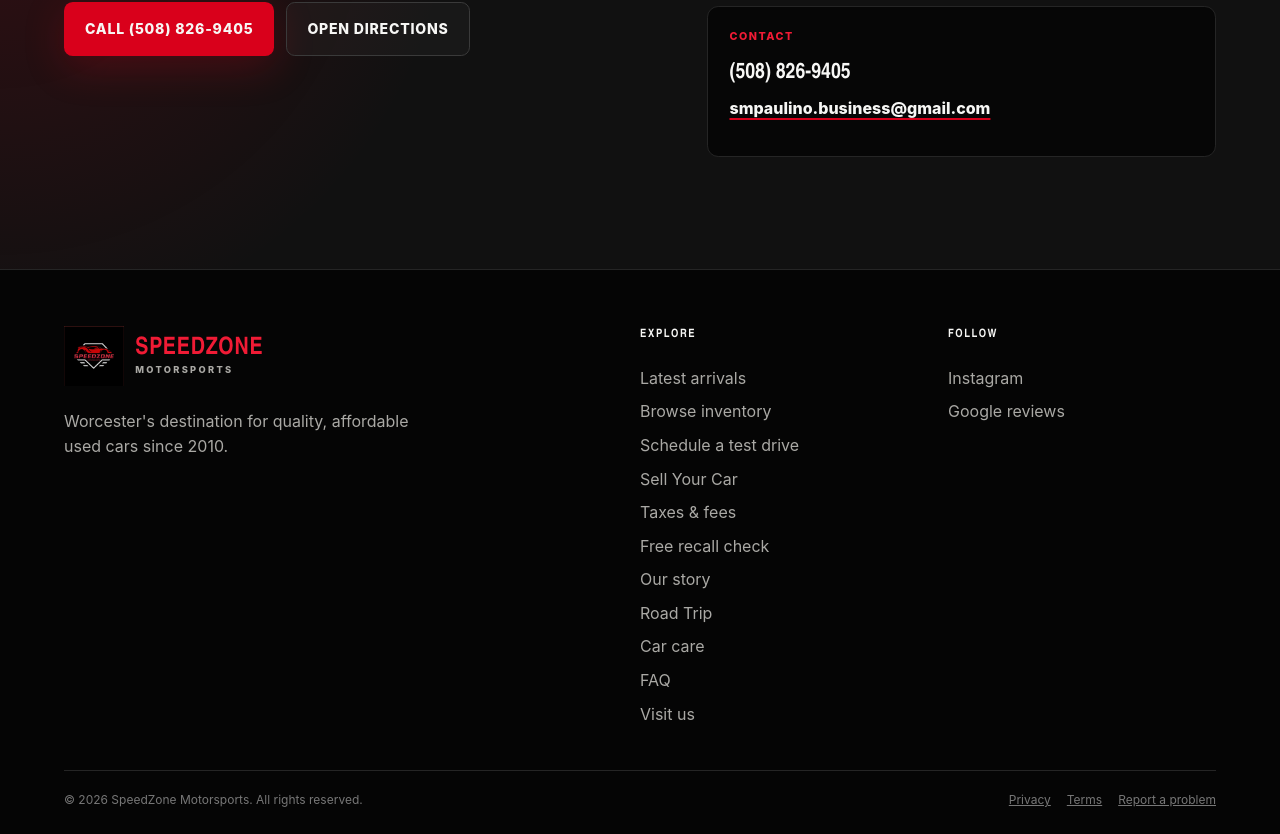
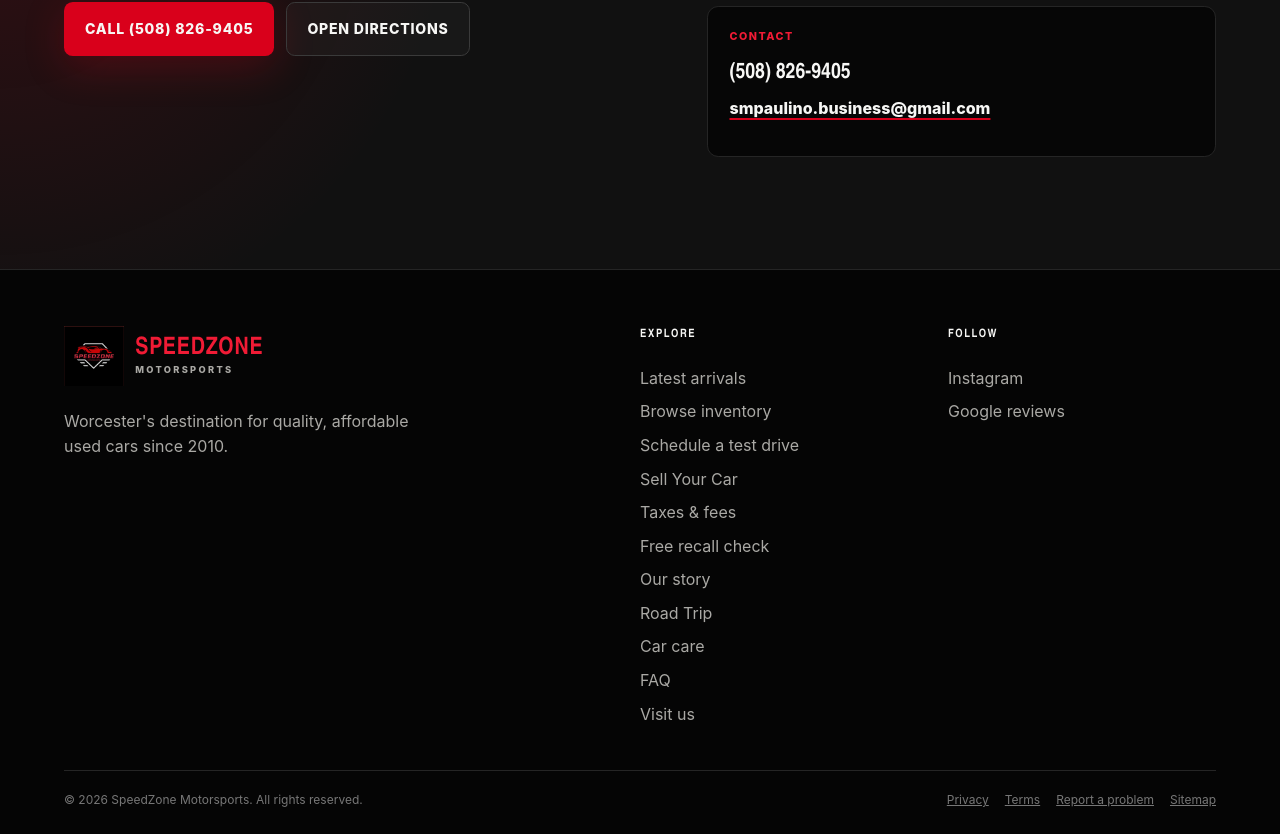
Before and after one commit to PaulinoTech1/Speedzone, a Next.js app: page / in a window 1280 px wide. Shown: the part 6418-7252 px from the top of the page. Built offline with nearby package versions, Linux system fonts and the light colour scheme.

Commit message:
Add sitemap link to footer

```diff
--- a/src/components/public/SiteChrome.tsx
+++ b/src/components/public/SiteChrome.tsx
@@ -198,6 +198,7 @@
             <a href="/privacy">Privacy</a>
             <a href="/terms">Terms</a>
             <a href="/report-a-problem">Report a problem</a>
+            <a href="/sitemap.xml">Sitemap</a>
           </div>
         </div>
       </footer>
```
